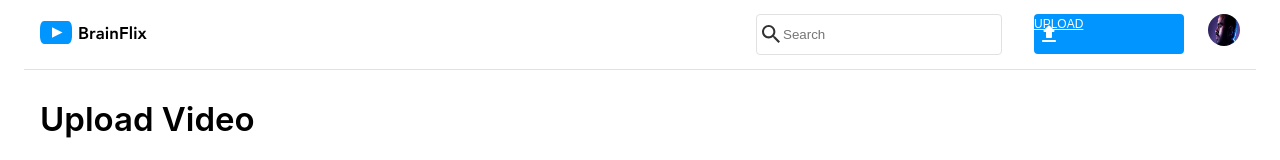
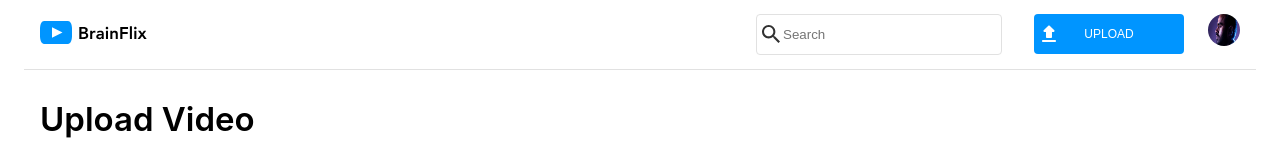
Before and after one commit to LamiSaadat/lamisa-saadat-brainflix, a React (Create React App) app: page /upload in a window 1280 px wide. Shown: the top 160 px of the page. Built offline with nearby package versions, Linux system fonts and the light colour scheme; a web font is replaced by a local one.

Commit message:
Update upload button styles on nav bar

```diff
--- a/src/components/NavBar/NavBar.js
+++ b/src/components/NavBar/NavBar.js
@@ -24,9 +24,11 @@ function NavBar() {
             placeholder="Search"
           ></input>
           <img className="nav-right__icon" src={icon} alt="user icon"></img>
-          <Link to="/upload" className="nav-right__upload-btn link">
-            Upload
-          </Link>
+          <div className="nav-right__upload-btn">
+            <Link to="/upload" className="link">
+              Upload
+            </Link>
+          </div>
         </div>
       </nav>
     </header>
--- a/src/components/NavBar/NavBar.scss
+++ b/src/components/NavBar/NavBar.scss
@@ -91,6 +91,9 @@ header {
     background-position: 2%;
     cursor: pointer;
     font-family: "AvenirNext LT Pro", sans-serif;
+    display: flex;
+    align-items: center;
+    justify-content: center;
 
     &:hover {
       background-color: $secondary-cta;
@@ -102,3 +105,8 @@ header {
     }
   }
 }
+
+.link {
+  text-decoration: none;
+  color: $primary-background;
+}
```
